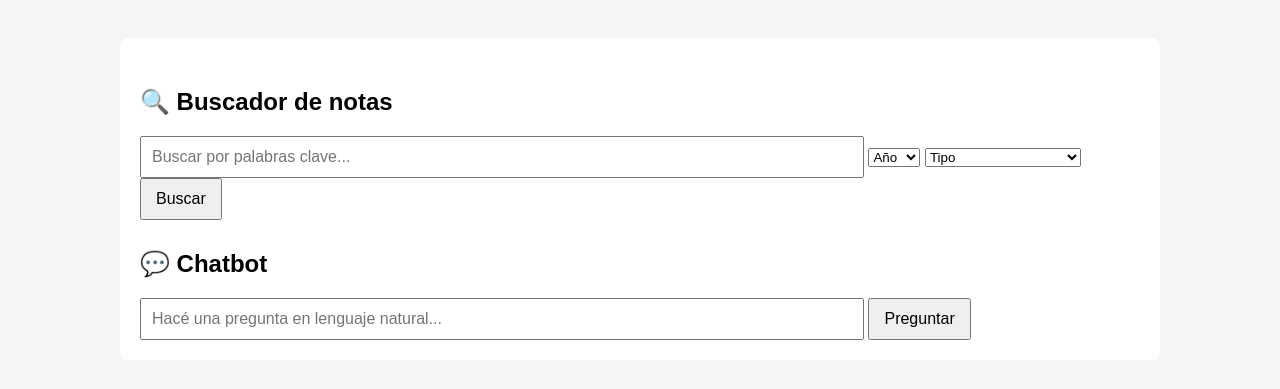
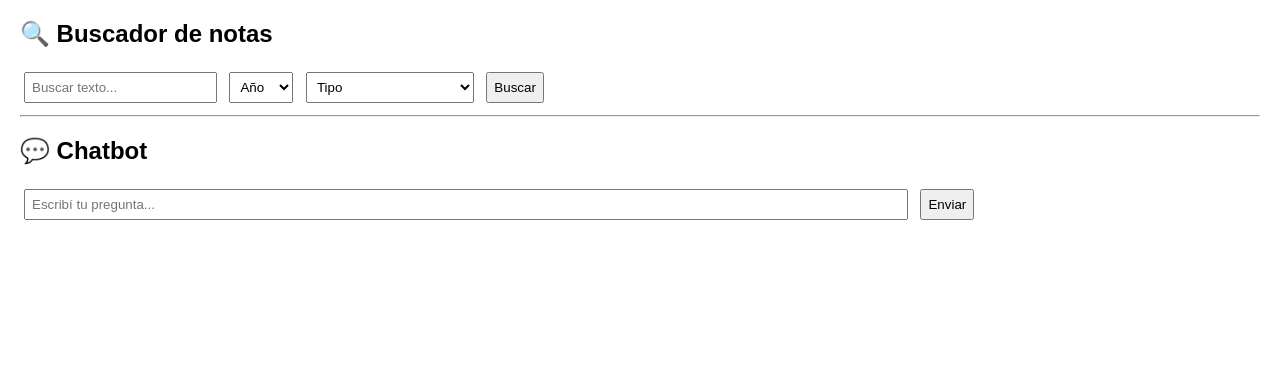
Before and after one commit to comunicacionjudicialcaba/chatbot-intranet-indexer, a Flask app: page / in a window 1280 px wide. Shown: the top 389 px of the page. Run offline with Flask 3, Linux system fonts and the light colour scheme.

Commit message:
Update index.html

```diff
--- a/templates/index.html
+++ b/templates/index.html
@@ -1,35 +1,84 @@
 <!DOCTYPE html>
 <html lang="es">
 <head>
-  <meta charset="UTF-8">
-  <title>Intranet – Buscador y Chatbot</title>
-  <style>
-    body { font-family: Arial; background:#f6f6f6; padding:30px; }
-    #box { background:white; padding:20px; border-radius:8px; max-width:1000px; margin:auto; }
+<meta charset="UTF-8">
+<title>Chatbot Intranet</title>
 
-    h2 { margin-top:30px; }
+<style>
+body { font-family: Arial, sans-serif; margin: 20px; }
+input, select, button { padding: 6px; margin: 4px; }
+.result { border-bottom: 1px solid #ddd; padding: 8px 0; }
+.result a { display: block; color: #0066cc; }
+.message { margin: 6px 0; }
+.user { font-weight: bold; }
+.bot { color: #333; background: #f4f4f4; padding: 6px; }
+</style>
 
-    input { padding:10px; width:70%; font-size:16px; }
-    button { padding:10px 14px; font-size:16px; cursor:pointer; }
+<script>
+function toggleSeccion(){
+  const tipo = document.getElementById("tipo").value;
+  document.getElementById("seccion").style.display =
+    tipo === "Artículo" ? "inline" : "none";
+}
 
-    .result { margin:12px 0; }
-    .result a { font-weight:bold; text-decoration:none; color:#1a0dab; }
-    .meta { color:#555; font-size:13px; }
+// ================= BUSCADOR =================
+function search(){
+  const q = document.getElementById("searchq").value.trim();
+  const year = document.getElementById("year").value;
+  const tipo = document.getElementById("tipo").value;
+  const seccion = document.getElementById("seccion").value;
 
-    .message { margin:10px 0; padding:10px; border-radius:6px; }
-    .user { background:#e3f2fd; }
-    .bot { background:#e8f5e9; white-space:pre-wrap; }
-  </style>
+  fetch(`/search?q=${encodeURIComponent(q)}&year=${year}&tipo=${tipo}&seccion=${seccion}`)
+    .then(r => r.json())
+    .then(data => {
+      const box = document.getElementById("results");
+      box.innerHTML = "";
+
+      if (!data.length){
+        box.innerHTML = "<p>No se encontraron resultados.</p>";
+        return;
+      }
+
+      data.forEach(n => {
+        box.innerHTML += `
+          <div class="result">
+            <strong>${n.titulo}</strong><br>
+            <small>${n.fecha} · ${n.tipo}${n.seccion ? " · " + n.seccion : ""}</small><br>
+            <a href="${n.url}" target="_blank">Ver nota</a>
+          </div>
+        `;
+      });
+    });
+}
+
+// ================= CHAT =================
+function ask(){
+  const q = document.getElementById("question").value.trim();
+  if (!q) return;
+
+  const chat = document.getElementById("chat");
+  chat.innerHTML += `<div class="message user">Vos: ${q}</div>`;
+
+  fetch("/chat",{
+    method:"POST",
+    headers:{ "Content-Type":"application/json" },
+    body: JSON.stringify({ question: q })
+  })
+  .then(r=>r.json())
+  .then(res=>{
+    chat.innerHTML += `<div class="message bot">${res.answer}</div>`;
+    document.getElementById("question").value="";
+  });
+}
+</script>
+
 </head>
 
 <body>
-<div id="box">
-
-<!-- ================= BUSCADOR ================= -->
 
 <h2>🔍 Buscador de notas</h2>
 
-<input id="searchq" placeholder="Buscar por palabras clave...">
+<input id="searchq" placeholder="Buscar texto...">
 
 <select id="year">
   <option value="">Año</option>
@@ -57,102 +106,18 @@
   <option>Especiales</option>
 </select>
 
-<button onclick="search(1)">Buscar</button>
+<button onclick="search()">Buscar</button>
 
 <div id="results"></div>
-<div id="pages"></div>
 
-
-<!-- ================= CHAT ================= -->
+<hr>
 
 <h2>💬 Chatbot</h2>
 
-<input id="question" placeholder="Hacé una pregunta en lenguaje natural...">
-<button onclick="ask()">Preguntar</button>
+<input id="question" placeholder="Escribí tu pregunta..." style="width:70%">
+<button onclick="ask()">Enviar</button>
 
 <div id="chat"></div>
 
-</div>
-
-<script>
-// -------- BUSCADOR --------
-
-function toggleSeccion(){
-  const tipo = document.getElementById("tipo").value;
-  document.getElementById("seccion").style.display =
-    tipo === "Artículo" ? "inline" : "none";
-}
-
-function search(page=1){
-  const q = document.getElementById("searchq").value.trim();
-  const year = document.getElementById("year").value;
-  const category = document.getElementById("category").value;
-
-  const url = `/search?q=${encodeURIComponent(q)}&year=${year}&category=${category}&page=${page}`;
-
-  fetch(url)
-    .then(r => r.json())
-    .then(data => {
-      const box = document.getElementById("results");
-      const pages = document.getElementById("pages");
-      box.innerHTML = "";
-      pages.innerHTML = "";
-
-      if(!data.results.length){
-        box.innerHTML = "<p>No se encontraron resultados.</p>";
-        return;
-      }
-
-      data.results.forEach(n => {
-        const copete = (n.texto || "").split(".").slice(0,2).join(".") + ".";
-
-        box.innerHTML += `
-          <div class="result">
-            <a href="${n.url}" target="_blank">${n.titulo}</a>
-            <div class="meta">${n.fecha} · ${n.seccion || ""} · ${n.autor || ""}</div>
-            <div>${copete}</div>
-          </div>
-        `;
-      });
-
-      const totalPages = Math.ceil(data.total / data.per_page);
-
-      for(let i=1;i<=totalPages;i++){
-        pages.innerHTML += `<button onclick="search(${i})">${i}</button> `;
-      }
-    });
-}
-
-
-// -------- CHAT --------
-
-function ask(){
-  const input = document.getElementById("question");
-  const q = input.value.trim();
-  if(!q) return;
-
-  const chat = document.getElementById("chat");
-  chat.innerHTML += `<div class="message user"><b>Vos:</b> ${q}</div>`;
-
-  fetch("/chat",{
-    method:"POST",
-    headers:{ "Content-Type":"application/json" },
-    body:JSON.stringify({ question:q })
-  })
-  .then(r=>r.json())
-  .then(res=>{
-    chat.innerHTML += `<div class="message bot"><b>Bot:</b> ${res.answer}</div>`;
-    input.value="";
-  });
-}
-</script>
-  <script>
-function search(page=1){
-  console.log("🔎 search() ejecutado");
-  ...
-}
-</script>
-
-
 </body>
 </html>
```
